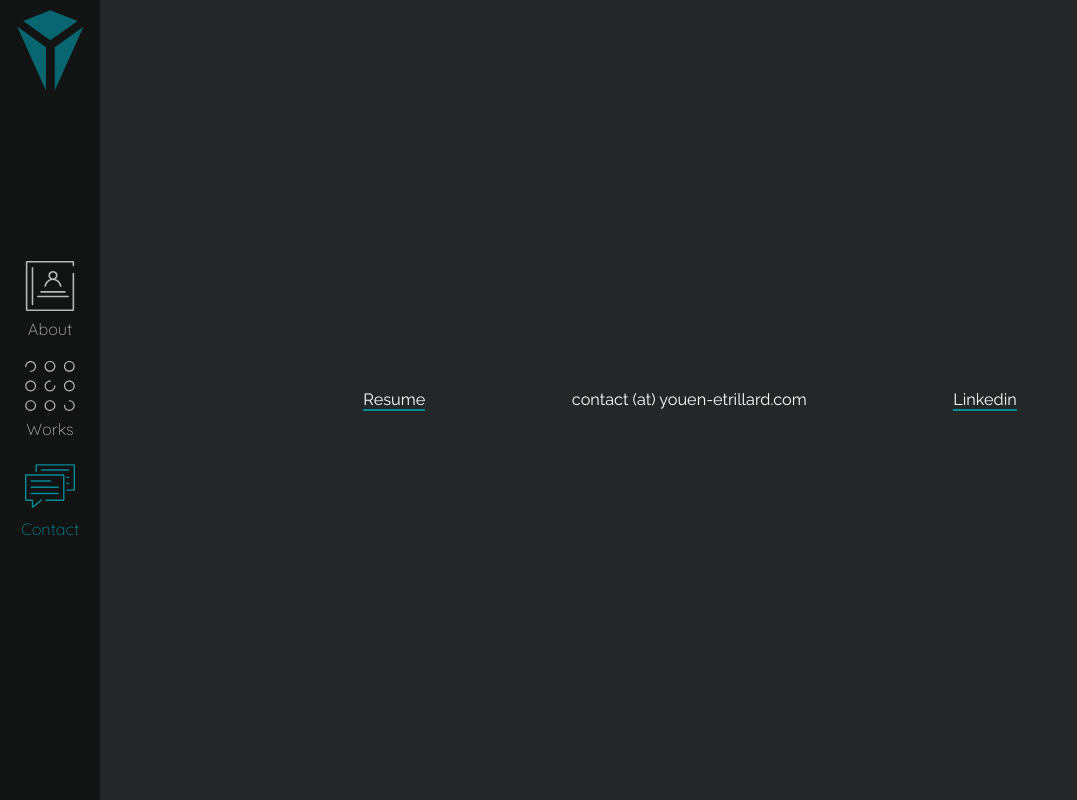
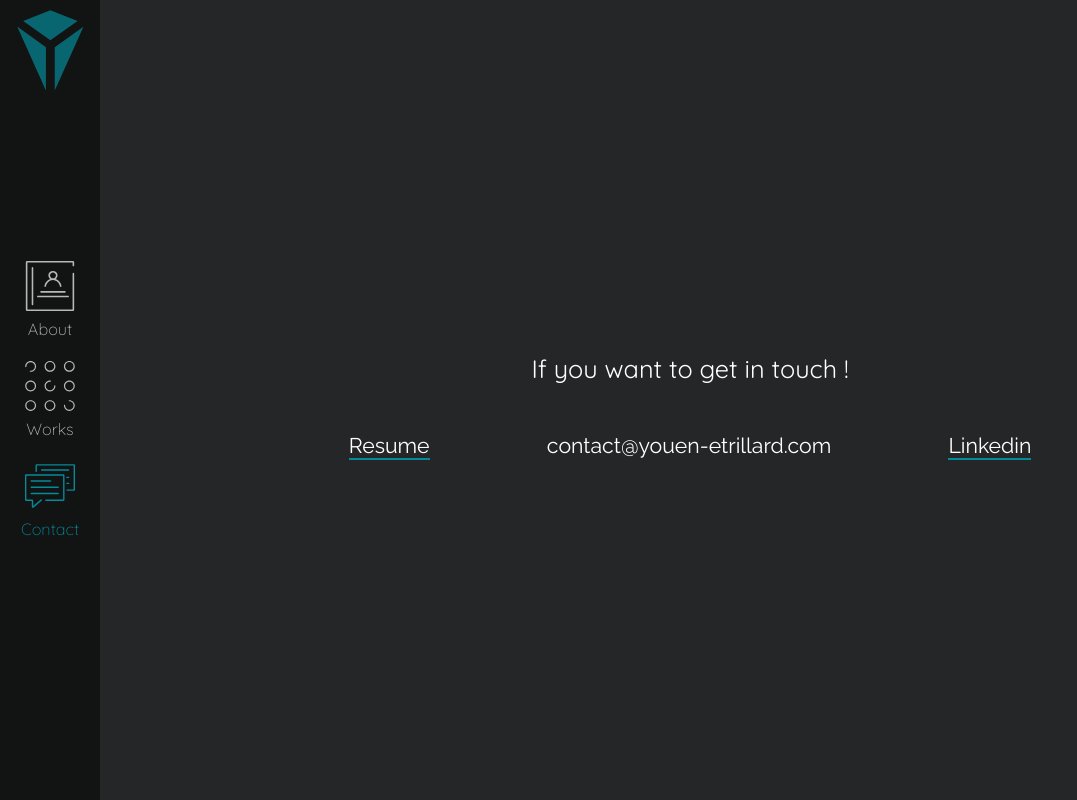
Before and after one commit to YouenEtrillard/pf-nuxt, a Nuxt app: page /contact in a window 1280 px wide. Shown: the whole page, without its empty margins (0-1077 px from the left). Built offline with nearby package versions, Linux system fonts and the light colour scheme.

Commit message:
add small sentence to contact page and adjust styling

```diff
--- a/pages/contact.vue
+++ b/pages/contact.vue
@@ -1,4 +1,7 @@
 <template>
+  <main :class="$style.root">
+    <h2>If you want to get in touch !</h2>
+
     <ul :class="$style.contactMeans" class="content">
       <li>
         <p>
@@ -11,7 +14,7 @@
         </p>
       </li>
       <li>
-      <p>contact (at) youen-etrillard.com</p>
+        <p>contact@youen-etrillard.com</p>
       </li>
       <li>
         <p>
@@ -24,6 +27,7 @@
         </p>
       </li>
     </ul>
+  </main>
 </template>
 
 <script>
@@ -31,12 +35,24 @@ export default {};
 </script>
 
 <style module lang="scss">
+.root {
+  align-items: center;
+  display: flex;
+  flex-direction: column;
+  justify-content: center;
+  margin: 0;
+  min-height: 100vh;
+  padding: 0;
+  width: 100%;
+}
+
 .contactMeans {
   align-items: center;
   display: flex;
   flex-wrap: wrap;
+  font-size: var(--fz-subtitle);
   justify-content: space-around;
-  margin: 0 auto;
+  margin: 2rem auto 0;
   max-width: 80rem;
   width: 100%;
 
```
Lines whose indentation alone changed are shown as unchanged.
